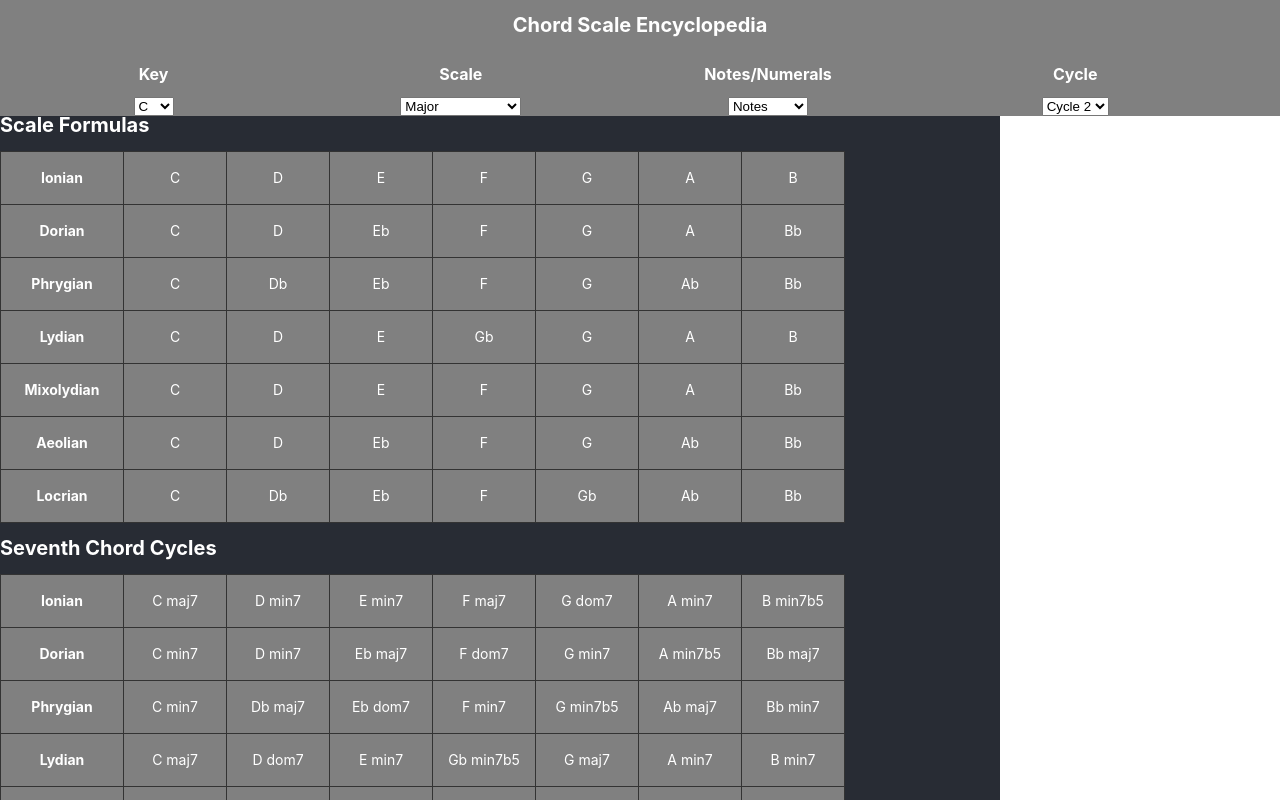
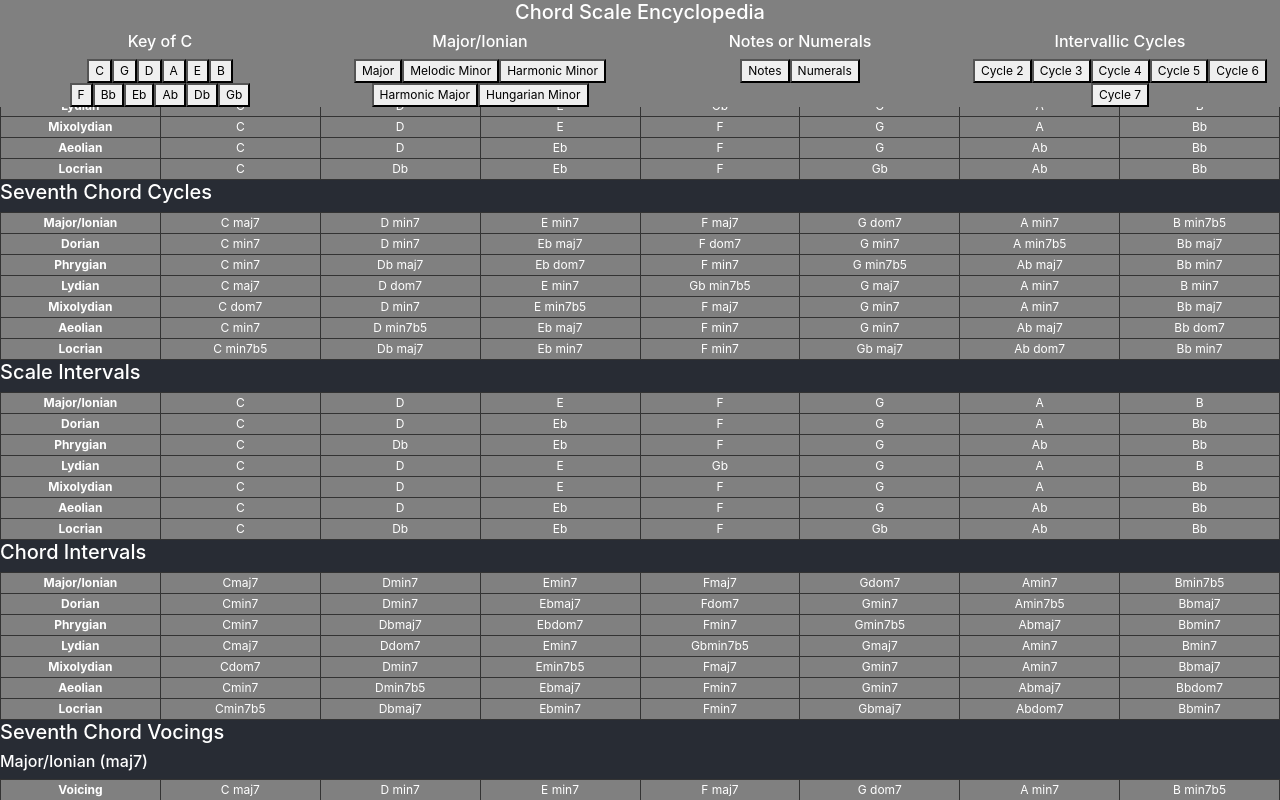
Before and after one commit to walpolsh/chord-scales-v2, a React (Create React App) app: page / in a window 1280 px wide. Shown: the top 800 px of the page. Built offline with nearby package versions, Linux system fonts and the light colour scheme.

Commit message:
buttons!!!

```diff
--- a/public/index.html
+++ b/public/index.html
@@ -11,18 +11,7 @@
     -->
     <link rel="manifest" href="%PUBLIC_URL%/manifest.json">
 
-    <!-- <link rel="stylesheet" href="https://stackpath.bootstrapcdn.com/bootstrap/4.1.3/css/bootstrap.min.css" integrity="sha384-MCw98/SFnGE8fJT3GXwEOngsV7Zt27NXFoaoApmYm81iuXoPkFOJwJ8ERdknLPMO" crossorigin="anonymous"> -->
-
-
-    <!--
-      Notice the use of %PUBLIC_URL% in the tags above.
-      It will be replaced with the URL of the `public` folder during the build.
-      Only files inside the `public` folder can be referenced from the HTML.
-
-      Unlike "/favicon.ico" or "favicon.ico", "%PUBLIC_URL%/favicon.ico" will
-      work correctly both with client-side routing and a non-root public URL.
-      Learn how to configure a non-root public URL by running `npm run build`.
-    -->
+    <link rel="stylesheet" href="https://stackpath.bootstrapcdn.com/bootstrap/4.1.3/css/bootstrap.min.css" integrity="sha384-MCw98/SFnGE8fJT3GXwEOngsV7Zt27NXFoaoApmYm81iuXoPkFOJwJ8ERdknLPMO" crossorigin="anonymous">
     <title>Chord/Scale Encyclopedia</title>
   </head>
   <body>
--- a/src/App.css
+++ b/src/App.css
@@ -5,14 +5,11 @@ table {
 th {
   text-align: center;
   border: 1px solid #333;
-  width: 120px;
-  height: 50px;
+
 }
 
 td {
   border: 1px solid #333;
-  width: 100px;
-  height: 50px;
 
 }
 
@@ -34,3 +31,8 @@ h1 {
 h2 {
   font-size: 16px;
 }
+
+.headerDiv {
+  float: left;
+  width: 25%;
+}
--- a/src/App.js
+++ b/src/App.js
@@ -1,6 +1,6 @@
 import React, { Component } from 'react';
 import './App.css';
-import {Chromatic, Major, MelodicMinor, HarmonicMinor, HarmonicMajor, HungarianMinor } from './constants/scales';
+import { Chromatic, Major, MelodicMinor, HarmonicMinor, HarmonicMajor, HungarianMinor } from './constants/scales';
 import {closedSeventh, drop2, drop3, drop23, drop24, doubleDrop24} from './constants/chords';
 import { Cycles } from './constants/chords';
 import { permute } from './constants/helpers'
@@ -75,11 +75,9 @@ class App extends Component {
 
   handleHighlight(e) {
       if (e.currentTarget.style.background === 'grey') {
-        e.currentTarget.style.background = 'yellow';
-        e.currentTarget.style.color = 'black';
+        e.currentTarget.style.background = 'green';
       } else {
         e.currentTarget.style.background = 'grey';
-        e.currentTarget.style.color = 'white';
       }
   }
 
@@ -106,6 +104,7 @@ class App extends Component {
   buildCycle(arr) {
     return this.state.cycle.map(x => arr[x])
   }
+
   render() {
     let scale = this.state.scale
     let onOff = this.state.onOff
@@ -115,6 +114,10 @@ class App extends Component {
         <Header
           headerDiv={headerDiv}
           headerStyle={headerStyle}
+          currentKey={this.state.notes[0]}
+          currentScale={this.state.scale[0][2]}
+          currentCycle={this.state.cycle}
+          onOff={this.state.onOff}
           changeKey={this.changeKey}
           changeScale={this.changeScale}
           changeCycle={this.changeCycle}
--- a/src/constants/scales.js
+++ b/src/constants/scales.js
@@ -19,7 +19,7 @@ for (let i = 0; i < 7; i++) {
   majorChords.push(permuteAlt(["maj7", "min7", "min7", "maj7", "dom7", "min7", "min7b5"], i))
 }
 
-const Ionian = [['1', '2', '3', '4', '5', '6', '7'], [0, 2, 4, 5, 7, 9, 11],['Ionian'], [majorChords[0]]]
+const Ionian = [['1', '2', '3', '4', '5', '6', '7'], [0, 2, 4, 5, 7, 9, 11],['Major/Ionian'], [majorChords[0]]]
 const Dorian = [['1','2','b3','4','5','6','b7'], [0, 2, 3, 5, 7, 9, 10], ['Dorian'], [majorChords[1]]]
 const Phrygian = [['1', 'b2', 'b3', '4', '5', 'b6', 'b7'], [0, 1, 3, 5, 7, 8, 10], ['Phrygian'], [majorChords[2]]]
 const Lydian = [['1', '2', '3', '#4', '5', '6 ', '7'], [0, 2, 4, 6, 7, 9, 11], ['Lydian'], [majorChords[3]]]
@@ -27,6 +27,7 @@
 const Aeolian = [['1', '2', 'b3', '4', '5', 'b6', 'b7'], [0, 2, 3, 5, 7, 8, 10], ['Aeolian'], [majorChords[5]]]
 const Locrian = [['1', 'b2', 'b3', '4', 'b5', 'b6', 'b7'], [0, 1, 3, 5, 6, 8, 10], ['Locrian '], [majorChords[6]]]
 export const Major = [Ionian, Dorian, Phrygian, Lydian, Mixolydian, Aeolian, Locrian]
+
 
 //Melodic Minor
 let melodicMinorChords = []
--- a/src/containers/Header.js
+++ b/src/containers/Header.js
@@ -1,57 +1,62 @@
 import React from 'react';
-// let circleOf5ths = ['0', '7', '2', '9', '4', '11', '5', '10', '3', '8', '1', '6']
+
 
 const Header = (props) =>
 <header>
 <div style={props.headerStyle}>
-          <h1>Chord Scale Encyclopedia</h1>
-          <div style={props.headerDiv}>
-            <h2>Key</h2>
-                <select onChange={props.changeKey}>
-                  <option value='0'>C</option>
-                  <option value='7'>G</option>
-                  <option value='2'>D</option>
-                  <option value='9'>A</option>
-                  <option value='4'>E</option>
-                  <option value='11'>B</option>
-                  <option value='5'>F</option>
-                  <option value='10'>Bb</option>
-                  <option value='3'>Eb</option>
-                  <option value='8'>Ab</option>
-                  <option value='1'>Db</option>
-                  <option value='6'>Gb</option>
-                </select>
-
-            </div>
-            <div style={props.headerDiv}>
-            <h2>Scale</h2>
-              <select onChange={props.changeScale}>
-                <option value='0'>Major</option>
-                <option value='1'>Melodic Minor</option>
-                <option value='2'>Harmonic Minor</option>
-                <option value='3'>Harmonic Major</option>
-                <option value='4'>Hungarian Minor</option>
-
-              </select>
-            </div>
-            <div style={props.headerDiv}>
-            <h2>Notes/Numerals</h2>
-              <select onChange={props.handleSwitch}>
-                <option value='0'>Notes</option>
-                <option value='1'>Numerals</option>
-              </select>
-            </div>
-            <div style={props.headerDiv}>
-            <h2>Cycle</h2>
-              <select onChange={props.changeCycle}>
-                <option value='0'>Cycle 2</option>
-                <option value='1'>Cycle 3</option>
-                <option value='2'>Cycle 4</option>
-                <option value='3'>Cycle 5</option>
-                <option value='4'>Cycle 6</option>
-                <option value='5'>Cycle 7</option>
-              </select>
-            </div>
-          </div></header>
+  <h1>Chord Scale Encyclopedia</h1>
+    <div className='headerDiv'>
+      <h2>Key of {props.currentKey}</h2>
+      <div>
+        <button onClick={props.changeKey} value='0'>C</button>
+        <button onClick={props.changeKey} value='7'>G</button>
+        <button onClick={props.changeKey} value='2'>D</button>
+        <button onClick={props.changeKey} value='9'>A</button>
+        <button onClick={props.changeKey} value='4'>E</button>
+        <button onClick={props.changeKey} value='11'>B</button>
+      </div>
+      <div>
+        <button onClick={props.changeKey} value='5'>F</button>
+        <button onClick={props.changeKey} value='10'>Bb</button>
+        <button onClick={props.changeKey} value='3'>Eb</button>
+        <button onClick={props.changeKey} value='8'>Ab</button>
+        <button onClick={props.changeKey} value='1'>Db</button>
+        <button onClick={props.changeKey} value='6'>Gb</button>
+      </div>
+    </div>
+    <div className='headerDiv'>
+      <h2>{props.currentScale}</h2>
+      <div>
+        <div>
+          <button onClick={props.changeScale} value='0'>Major</button>
+          <button onClick={props.changeScale} value='1'>Melodic Minor</button>
+          <button onClick={props.changeScale} value='2'>Harmonic Minor</button>
+          <button onClick={props.changeScale} value='3'>Harmonic Major</button>
+          <button onClick={props.changeScale} value='4'>Hungarian Minor</button>
+        </div>
+        <div>
+        </div>
+      </div>
+    </div>
+    <div className='headerDiv'>
+      <h2>Notes or Numerals</h2>
+      <div>
+        <button onClick={props.handleSwitch} value='0'>Notes</button>
+        <button onClick={props.handleSwitch} value='1'>Numerals</button>
+      </div>
+    </div>
+    <div className='headerDiv'>
+      <h2>Intervallic Cycles</h2>
+        <div>
+          <button onClick={props.changeCycle} value='0'>Cycle 2</button>
+          <button onClick={props.changeCycle} value='1'>Cycle 3</button>
+          <button onClick={props.changeCycle} value='2'>Cycle 4</button>
+          <button onClick={props.changeCycle} value='3'>Cycle 5</button>
+          <button onClick={props.changeCycle} value='4'>Cycle 6</button>
+          <button onClick={props.changeCycle} value='5'>Cycle 7</button>
+        </div>
+    </div>
+  </div>
+</header>
 
 export default Header
--- a/src/containers/scaleFormulas.js
+++ b/src/containers/scaleFormulas.js
@@ -4,7 +4,7 @@ import React from 'react';
 
 const ScaleFormulas = (props) => {
   return (
-  <div style={props.bodyDiv}>
+  <div >
     <h1>Scale Formulas</h1>
     <table style={props.tableStyle}>
     <tbody style={ {  borderSpacing: 20 }}>
--- a/src/styles/styles.js
+++ b/src/styles/styles.js
@@ -6,6 +6,7 @@
     textAlign: 'center',
     background: 'gray',
     color: 'white',
+    marginBottom: '10px',
   }
 
   export const bodyDiv = {
@@ -20,14 +21,13 @@
       textAlign: 'center',
       background: 'gray',
       color: 'white',
+      width: '100%',
   }
-
 
   export const appStyle = {
     backgroundColor: '#282c34',
     alignItems: 'center',
     justifyContent: 'center',
-    fontSize: '14px',
+    fontSize: '12px',
     color: 'white',
-    width: '1000px',
   }
```
